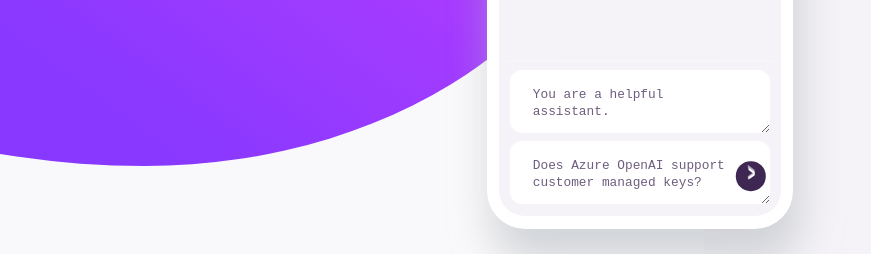
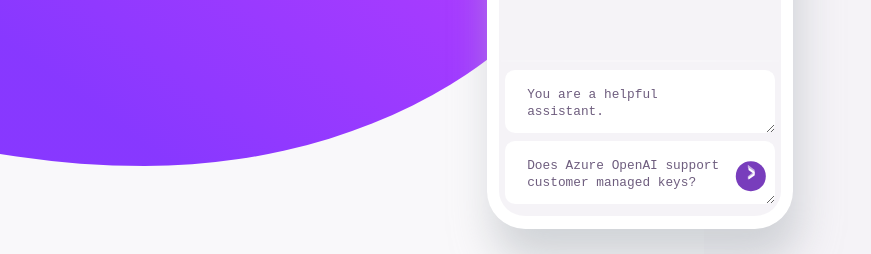
Before and after one commit to Rami24t/Azure-OpenAI-Chat-Completion-Web-App, a React (Create React App) app in the folder azure-open-ai-chat-completion/: page / in a window 1280 px wide. Shown: the part 442-696 px from the top of the page, without its empty margins (0-871 px from the left). Built offline with nearby package versions, Linux system fonts and the light colour scheme.

Commit message:
Chat section UI/UX development

```diff
--- a/azure-open-ai-chat-completion/src/App.css
+++ b/azure-open-ai-chat-completion/src/App.css
@@ -380,13 +380,13 @@ textarea {
   line-height: 1.3;
   font-size: 0.8rem;
   /* height: 0.68rem; */
-  border-radius: 12px;
+  border-radius: 10px;
   border: none;
   margin: auto;
   margin-top: 0.5rem;
   margin-bottom: 0.1rem;
   color: var(--dd-violet);
-  width: 12.3rem;
+  width: 13rem;
   border-top: 1px solid rgb(255, 255, 255);
   padding-right: 2.5rem;
 }
@@ -410,7 +410,7 @@ textarea::placeholder {
 
 button {
   border-radius: 50%;
-  background-color: var(--ddd-violet);
+  background-color: rgba(120, 61, 188);
   color: var(--white);
   border: none;
   height: 1.85rem;
@@ -422,6 +422,10 @@ button {
   right: 10.6%;
   top: 55%;
   transform: translateX(50%) translateY(-50%);
+}
+
+button:hover {
+  background-color: rgb(110, 44, 185);
 }
 
 .greater-symbol {
--- a/azure-open-ai-chat-completion/src/components/ChatMessages.js
+++ b/azure-open-ai-chat-completion/src/components/ChatMessages.js
@@ -1,12 +1,17 @@
-import React, { useContext } from "react";
+import React, { useContext, useEffect, useRef } from "react";
 import { Context } from "./Context";
 
 const ChatMessages = () => {
   const { state } = useContext(Context);
-  const { chatHistory } = state;
+  const { chatHistory, awaitingResponse } = state;
+  let messagesEnd = useRef(null);
+
+  useEffect(() => {
+     messagesEnd.current.scrollIntoView({ behavior: "smooth", block: "nearest", inline: "start" });
+  }, [chatHistory]);
 
   return (
-    <div className="chat-messages">
+    <div className="chat-messages" style={{ clear: "both" }}>
       {chatHistory.map((message, index) => {
         return (
           <p
@@ -19,89 +24,100 @@ const ChatMessages = () => {
           </p>
         );
       })}
-      {/* <p className="grey-chat received">
-        Yes, other Azure AI services also support customer managed keys. Azure
-        AI services offer multiple options for customers to manage keys, such as
-        using Azure Key Vault, customer-managed keys in Azure Key Vault or
-        customer-managed keys through Azure Storage service. This helps
-        customers ensure that their data is secure and access to their services
-        is controlled.
-      </p>
-      <p className="white-chat sent">
-        Does Azure OpenAI support customer managed keys?
-      </p> */}
-      {/* <div className="grey-chat">
+      {awaitingResponse && (
+        <div className="grey-chat">
           <p className="typing-dots">
             <div className="typing typing-1"></div>
             <div className="typing typing-2"></div>
             <div className="typing typing-3"></div>
           </p>
-      </div> */}
-      {/* <div className="grey-chat">
-    <div className="typing-dots">
-      <div className="typing typing-1"></div>
-      <div className="typing typing-2"></div>
-      <div className="typing typing-3"></div>
         </div>
-  </div> */}
-      {/* <p className="grey-chat received">
-    That sounds great. I’d be happy with that.
-  </p> */}
-      {/* <div className="grey-chat">
-    <div className="typing-dots">
-      <div className="typing typing-1"></div>
-      <div className="typing typing-2"></div>
-      <div className="typing typing-3"></div>
-    </div>
-  </div> */}
-      {/* <p className="grey-chat received">
-    Could you send over some pictures of your dog, please?
-  </p> */}
-      {/* <div className="white-chat">
-    <p>
-      <p className="typing-dots">
-        <div className="typing typing-1"></div>
-        <div className="typing typing-2"></div>
-        <div className="typing typing-3"></div>
-      </p>
-    </p>
-  </div> */}
-      {/* <div className="photos sent">
-    <img src="https://source.unsplash.com/random/50x50?dog 1" alt="Dog 1" />
-    <img src="https://source.unsplash.com/random/50x50?dog 2" alt="Dog 2" />
-    <img src="https://source.unsplash.com/random/50x50?dog 3" alt="Dog 3" />
-  </div> */}
-      {/* <div className="white-chat">
-    <p>
-      <p className="typing-dots">
-        <div className="typing typing-1"></div>
-        <div className="typing typing-2"></div>
-        <div className="typing typing-3"></div>
-      </p>
-    </p>
-  </div> */}
-      {/* <div className="white-chat">
-    <p>
-      <div className="typing-dots">
-        <div className="typing typing-1"></div>
-        <div className="typing typing-2"></div>
-        <div className="typing typing-3"></div>
-      </div>
-    </p>
-  </div> */}
-      {/* <p className="white-chat sent">Can you make it?</p> */}
-      {/* <label for="op30m" className="option received">
-<input type="radio" name="option" id="op30m" />
-<label for="op30m">30 minute walk </label>
-<p>$29</p>
-</label>
-<label className="option received" for="op1h">
-<input type="radio" name="option" id="op1h" />
-<label for="op1h">1 hour walk </label>
-<p>$49</p>
-</label> */}
+      )}
+      <div style={{ float: "left", clear: "both" }} ref={messagesEnd}></div>
     </div>
   );
 };
 
 export default ChatMessages;
+
+//   {/* <p className="grey-chat received">
+//     Yes, other Azure AI services also support customer managed keys. Azure
+//     AI services offer multiple options for customers to manage keys, such as
+//     using Azure Key Vault, customer-managed keys in Azure Key Vault or
+//     customer-managed keys through Azure Storage service. This helps
+//     customers ensure that their data is secure and access to their services
+//     is controlled.
+//   </p>
+//   <p className="white-chat sent">
+//     Does Azure OpenAI support customer managed keys?
+//   </p> */}
+//   {/* <div className="grey-chat">
+//     <p className="typing-dots">
+//       <div className="typing typing-1"></div>
+//       <div className="typing typing-2"></div>
+//       <div className="typing typing-3"></div>
+//     </p>
+//   </div> */}
+//   {/* <div className="grey-chat">
+// <div className="typing-dots">
+//   <div className="typing typing-1"></div>
+//   <div className="typing typing-2"></div>
+//   <div className="typing typing-3"></div>
+// </div>
+// </div> */}
+//   {/* <p className="grey-chat received">
+// That sounds great. I’d be happy with that.
+// </p> */}
+//   {/* <div className="grey-chat">
+// <div className="typing-dots">
+//   <div className="typing typing-1"></div>
+//   <div className="typing typing-2"></div>
+//   <div className="typing typing-3"></div>
+// </div>
+// </div> */}
+//   {/* <p className="grey-chat received">
+// Could you send over some pictures of your dog, please?
+// </p> */}
+//   {/* <div className="white-chat">
+// <p>
+//   <p className="typing-dots">
+//     <div className="typing typing-1"></div>
+//     <div className="typing typing-2"></div>
+//     <div className="typing typing-3"></div>
+//   </p>
+// </p>
+// </div> */}
+//   {/* <div className="photos sent">
+// <img src="https://source.unsplash.com/random/50x50?dog 1" alt="Dog 1" />
+// <img src="https://source.unsplash.com/random/50x50?dog 2" alt="Dog 2" />
+// <img src="https://source.unsplash.com/random/50x50?dog 3" alt="Dog 3" />
+// </div> */}
+//   {/* <div className="white-chat">
+// <p>
+//   <p className="typing-dots">
+//     <div className="typing typing-1"></div>
+//     <div className="typing typing-2"></div>
+//     <div className="typing typing-3"></div>
+//   </p>
+// </p>
+// </div> */}
+//   {/* <div className="white-chat">
+// <p>
+//   <div className="typing-dots">
+//     <div className="typing typing-1"></div>
+//     <div className="typing typing-2"></div>
+//     <div className="typing typing-3"></div>
+//   </div>
+// </p>
+// </div> */}
+//   {/* <p className="white-chat sent">Can you make it?</p> */}
+//   {/* <label for="op30m" className="option received">
+// <input type="radio" name="option" id="op30m" />
+// <label for="op30m">30 minute walk </label>
+// <p>$29</p>
+// </label>
+// <label className="option received" for="op1h">
+// <input type="radio" name="option" id="op1h" />
+// <label for="op1h">1 hour walk </label>
+// <p>$49</p>
+// </label> */}
--- a/azure-open-ai-chat-completion/src/components/Context.js
+++ b/azure-open-ai-chat-completion/src/components/Context.js
@@ -20,12 +20,14 @@ export default function ContextProvider({ children }) {
           ...state,
           chatHistory: [...state.chatHistory, action.payload],
           loading: false,
+          awaitingResponse: true,
         };
       case "RECEIVE_MESSAGE_SUCCESS":
         return {
           ...state,
           chatHistory: [...state.chatHistory, action.payload],
           loading: false,
+          awaitingResponse: false,
         };
       default:
         return state;
```
Lines whose indentation alone changed are shown as unchanged.
